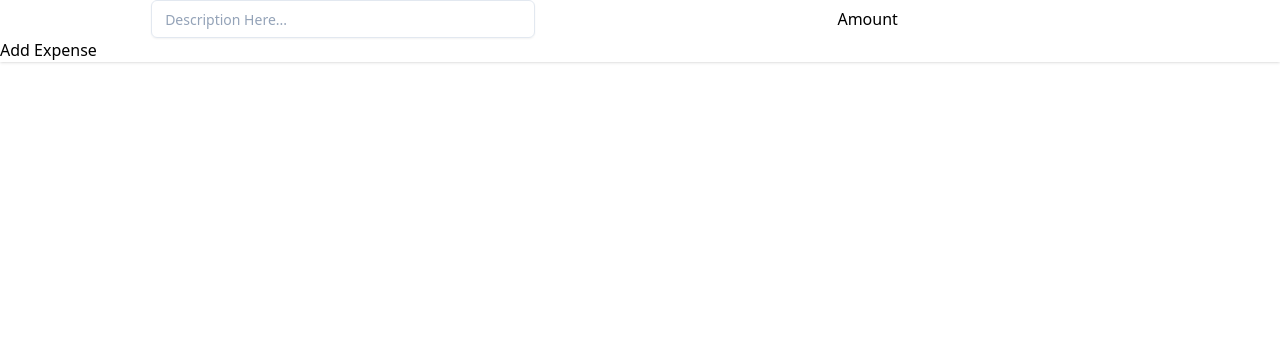
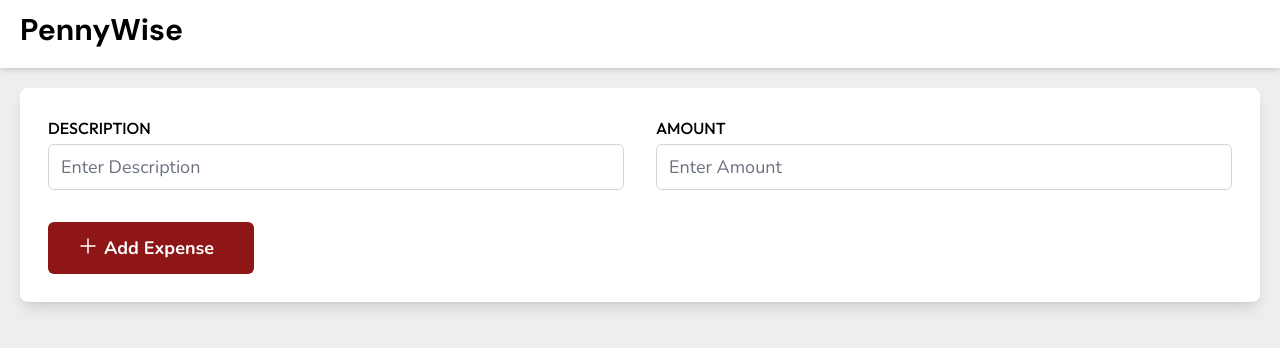
Before and after one commit to SOATS2024/project-one, a React (Vite) app in the folder pennywise/: page /dashboard in a window 1280 px wide. Shown: the top 348 px of the page. Built offline with nearby package versions, Linux system fonts and the light colour scheme.

Commit message:
Adjusted the theme, completed the design of ExpenseInput, and made some other sligh changes

```diff
--- a/pennywise/src/components/ContentTile.jsx
+++ /dev/null
@@ -1,47 +0,0 @@
-import { PiggyBankIcon } from "lucide-react";
-
-const ContentTile = () => {
-  return (
-    <div className="flex  justify-between items-center mx-3">
-      {/* <PiggyBankIcon className="h-[60px] w-full" /> */}
-      <div className="flex w-[32%]">
-        <PiggyBankIcon className="h-[60px] w-full text-secondary" />
-        <div>
-          <h3 className="text-2xl font-bold">Smart Budgeting!</h3>
-          <p>
-            Lorem ipsum dolor sit amet consectetur adipisicing elit. Provident
-            perspiciatis tenetur recusandae, ex iusto eaque! Quasi similique
-            est, repellendus beatae molestiae sed quae! Corrupti numquam
-            quisquam magnam fugiat soluta consequatur!
-          </p>
-        </div>
-      </div>
-      <div className="flex w-[32%]">
-        <PiggyBankIcon className="h-[60px] w-full text-secondary" />
-        <div>
-          <h3 className="text-2xl font-bold">Smart Budgeting!</h3>
-          <p>
-            Lorem ipsum dolor sit amet consectetur adipisicing elit. Provident
-            perspiciatis tenetur recusandae, ex iusto eaque! Quasi similique
-            est, repellendus beatae molestiae sed quae! Corrupti numquam
-            quisquam magnam fugiat soluta consequatur!
-          </p>
-        </div>
-      </div>
-      <div className="flex   w-[32%]">
-        <PiggyBankIcon className="h-[60px] w-full text-secondary" />
-        <div>
-          <h3 className="text-2xl font-bold">Smart Budgeting!</h3>
-          <p>
-            Lorem ipsum dolor sit amet consectetur adipisicing elit. Provident
-            perspiciatis tenetur recusandae, ex iusto eaque! Quasi similique
-            est, repellendus beatae molestiae sed quae! Corrupti numquam
-            quisquam magnam fugiat soluta consequatur!
-          </p>
-        </div>
-      </div>
-    </div>
-  );
-};
-
-export default ContentTile;
--- a/pennywise/src/components/ExpenseInput.jsx
+++ b/pennywise/src/components/ExpenseInput.jsx
@@ -1,21 +1,51 @@
+import { Plus } from "lucide-react";
+
 const ExpenseForm = () => {
   return (
-    <div className=" shadow ">
-      <div className="flex justify-around items-center">
-        <div className="w-full max-w-sm min-w-[200px]">
-          <div className="relative">
-            <input className="peer w-full bg-transparent placeholder:text-slate-400 text-slate-700 text-sm border border-slate-200 rounded-md px-3 py-2 transition duration-300 ease focus:outline-none focus:border-slate-400 hover:border-slate-300 shadow-sm focus:shadow" />
-            <label className="absolute cursor-text bg-white px-1 left-2.5 top-2.5 text-slate-400 text-sm transition-all transform origin-left peer-focus:-top-2 peer-focus:left-2.5 peer-focus:text-xs peer-focus:text-slate-400 peer-focus:scale-90">
-              Description Here...
-            </label>
-          </div>
+    <div className="flex flex-col bg-white shadow-lg m-5 p-7 gap-4 rounded-lg">
+      <div className="flex flex-row space-x-8 w-full ">
+        <div className="flex flex-col w-full gap-1">
+          <label
+            htmlFor="description"
+            className="block text-base font-medium text-text font-header uppercase"
+          >
+            Description
+          </label>
+          <input
+            type="text"
+            name="description"
+            id="description"
+            placeholder="Enter Description"
+            className="block border border-gray-300 rounded-md text-lg mb-4 placeholder-gray-500 px-3 py-2 text-text focus:outline-none focus:ring-1 focus:ring-primary focus:border-primary font-content"
+          />
         </div>
-        <div>
-          <label htmlFor="amount">Amount</label>
-          <input type="number" />
+        <div className="flex flex-col w-full gap-1">
+          <label
+            htmlFor="description"
+            className="block text-base font-medium text-text font-header uppercase"
+          >
+            Amount
+          </label>
+          <input
+            type="text"
+            name="amount"
+            id="amount"
+            placeholder="Enter Amount"
+            className="block border border-gray-300 rounded-md text-lg mb-4 placeholder-gray-500 px-3 py-2 text-text focus:outline-none focus:ring-1 focus:ring-primary focus:border-primary font-content"
+          />
         </div>
       </div>
-      <button>Add Expense</button>
+      <div className="relative">
+        <span className="absolute inset-y-0 text-white pt-3 pl-7">
+          <Plus strokeWidth={1.5} />
+        </span>
+        <button
+          type="button"
+          className="inline-flex bg-secondary px-10 p-3 pl-14 rounded-md font-bold text-white hover:bg-hover_secondary font-content text-lg"
+        >
+          Add Expense
+        </button>
+      </div>
     </div>
   );
 };
--- a/pennywise/src/components/Navbar.jsx
+++ b/pennywise/src/components/Navbar.jsx
@@ -1,6 +1,5 @@
-import Login from "../pages/Login.jsx";
 import { useNavigate } from "react-router-dom";
-const Navbar = () => {
+const Navbar = ({ isWelcome }) => {
   const navigate = useNavigate();
   const handleLogin = () => {
     navigate("/login");
@@ -8,6 +7,7 @@ const Navbar = () => {
   return (
     <div className="flex flex-row bg-white   justify-between px-5 pb-5 pt-3 shadow-md">
       <div className="font-pennywise text-3xl font-bold">PennyWise</div>
+      {isWelcome ? (
         <button
           type="button"
           className="bg-white px-4 py-1.5 rounded-md text-primary border-2 border-primary text-base font-medium hover:bg-background font-content"
@@ -15,6 +15,9 @@ const Navbar = () => {
         >
           Login
         </button>
+      ) : (
+        <span></span>
+      )}
     </div>
   );
 };
--- a/pennywise/src/pages/Dashboard.jsx
+++ b/pennywise/src/pages/Dashboard.jsx
@@ -1,4 +1,5 @@
 import ExpenseForm from "../components/ExpenseInput";
+import Navbar from "../components/Navbar";
 
 const Dashboard = () => {
   return (
@@ -9,7 +10,11 @@ const Dashboard = () => {
     //     <ExpenseForm />
     //   </div>
     // </div>
-    <ExpenseForm />
+
+    <div className="bg-background min-h-screen">
+      <Navbar isWelcome={false} />
+      <ExpenseForm />
+    </div>
   );
 };
 
--- a/pennywise/src/pages/Signup.jsx
+++ b/pennywise/src/pages/Signup.jsx
@@ -1,6 +1,6 @@
 import { useNavigate } from "react-router-dom";
 import { useState } from "react";
-import { Eye, EyeOff, Lock, Mail, PersonStanding, User } from "lucide-react";
+import { Eye, EyeOff, Lock, Mail, User } from "lucide-react";
 
 const Signup = () => {
   const navigate = useNavigate();
@@ -169,7 +169,9 @@ const Signup = () => {
           </button>
         </div>
         <div className="flex mx-3 mt-5 space-x-1 justify-center">
-          <div className="font-semibold">Already have an account?</div>
+          <div className="font-semibold font-header">
+            Already have an account?
+          </div>
           <button
             type="button"
             className="text-secondary font-bold hover:text-hover_secondary"
--- a/pennywise/src/pages/Welcome.jsx
+++ b/pennywise/src/pages/Welcome.jsx
@@ -5,21 +5,16 @@ import CT from "../components/CT";
 import { ArrowRightIcon, PiggyBank } from "lucide-react";
 
 import { useNavigate } from "react-router-dom";
-// import ContentTile from "../components/ContentTile";
 
 const Welcome = () => {
   const navigate = useNavigate();
-
-  const handleLogin = () => {
-    navigate("/login");
-  };
 
   const handleSignUp = () => {
     navigate("/signup");
   };
   return (
     <div className="min-h-screen bg-background">
-      <Navbar />
+      <Navbar isWelcome={true} />
       <div className="flex flex-row px-3 py-12">
         <div className="flex flex-col w-[45%] pl-6 animate-slideUp">
           <div className="text-6xl font-extrabold font-header">
@@ -48,23 +43,6 @@ const Welcome = () => {
         </div>
         <div className="">{/* This div will hold the animation */}</div>
       </div>
-      {/* <div className="flex bg-white h-full mt-5 shadow-md">
-        <div className="mt-7 justify-between">
-          <ContentTile />
-          <div className="mt-10 items-center">
-            <div className="border border-gray-200"></div>
-          </div>
-          <div className="mt-5 px-4 flex text-lg font-medium font-pennywise">
-            <span>PennyWise</span>
-          </div>
-          <div className="mt-6 items-center">
-            <div className="border border-gray-200"></div>
-          </div>
-          <div className="flex justify-center text-gray-400 py-4">
-            <span>© 2025 PennyWise. All rights reserved.</span>
-          </div>
-        </div>
-      </div> */}
       <div className="flex bg-white h-full mt-3 shadow-md">
         <div className="flex flex-col">
           <div className="flex flex-row justify-between mx-4 p-7">
--- a/pennywise/tailwind.config.js
+++ b/pennywise/tailwind.config.js
@@ -7,15 +7,21 @@ export default {
   theme: {
     extend: {
       colors: {
-        primary: "#3d8351",
-        secondary: "#059669",
-        background: "#ecfdf5",
-        hover_secondary: "#036345",
+        // primary: "#3d8351",
+        // secondary: "#059669",
+        // background: "#ecfdf5",
+        // hover_secondary: "#036345",
+        //////////////////////////////////
         // primary: "#9c013a",
         // secondary: "#cb014b",
         // background: "#ffe6ef",
         // hover_secondary: "#980138",
-        text: "#1f2937",
+        //////////////////////////////////
+        primary: "#1D1616",
+        secondary: "#8E1616",
+        background: "#EEEEEE",
+        hover_secondary: "#6e1111",
+        text: "#000000",
       },
       fontFamily: {
         'pennywise': ['DM Sans', 'sans-serif'],
```
Lines whose indentation alone changed are shown as unchanged.
